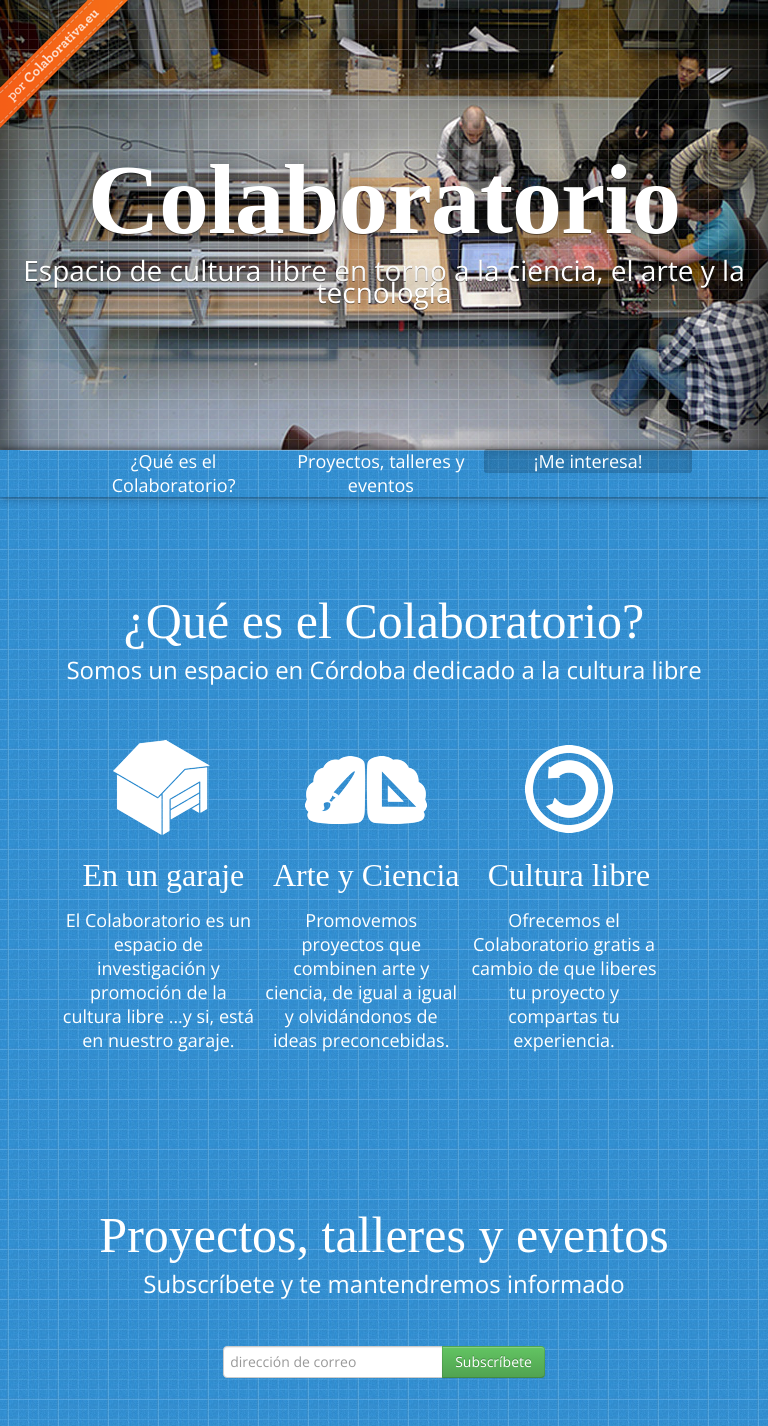
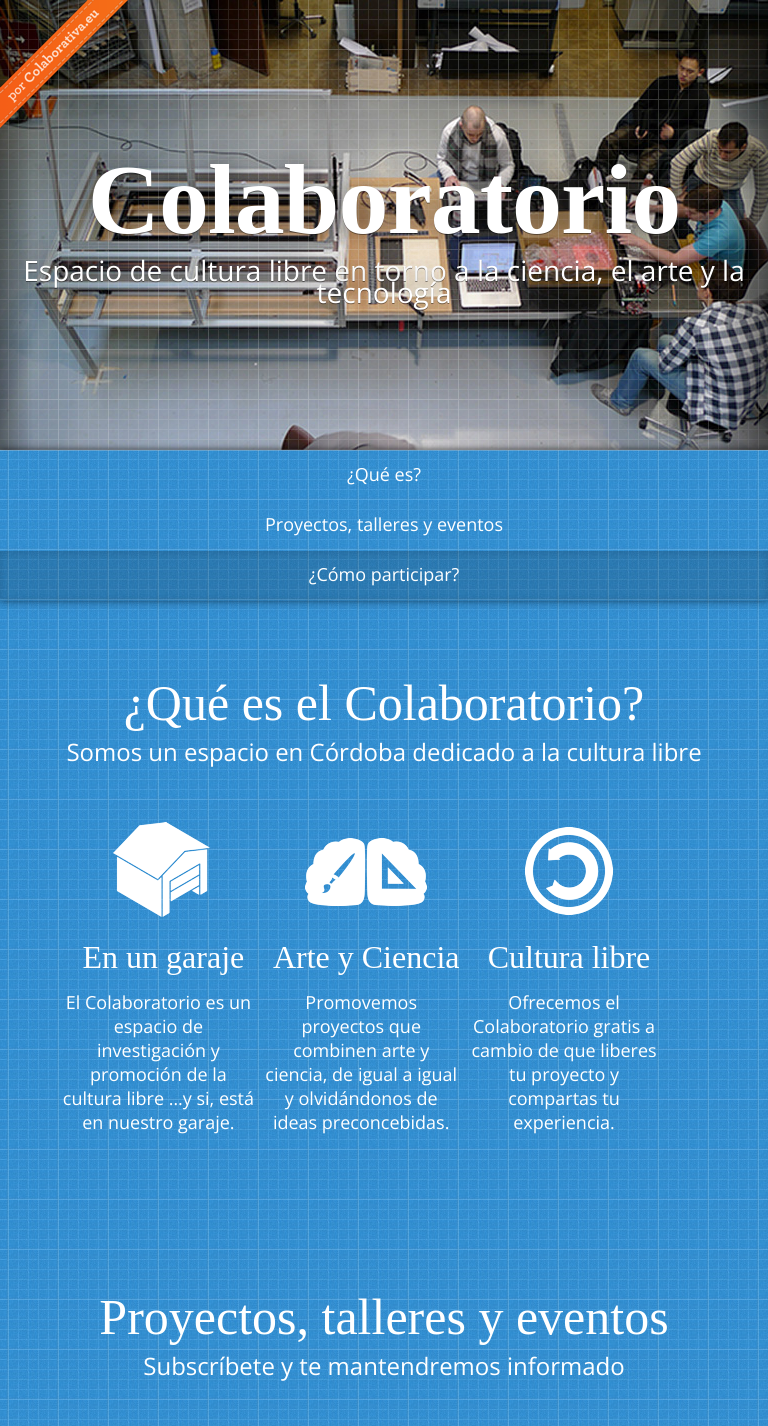
Before and after one commit to colaborativa/colaboratorio, a Jekyll site: the page built from home.md, in a window 768 px wide, cut to the strip 0-1426 px from the top of the page. Built offline with Jekyll 4.4.1, drawn with Linux system fonts in a browser that asks for light colours; comment, search, counter and statistics services are not loaded.

Commit message:
fixing navbar behabiour

```diff
--- a/_layouts/home.html
+++ b/_layouts/home.html
@@ -32,9 +32,9 @@
 		    <div class="container">
 		      <div class="nav-collapse collapse">
 		        <ul class="nav">
-		          <li><a href="#que">{{ page.section1.title }}</a></li>
+		          <li><a href="#que">¿Qué es?</a></li>
 		          <li><a href="#proyectos">{{ page.section2.title }}</a></li>
-		          <li><a href="#como">{{ page.section3.title }}</a></li>
+		          <li><a href="#como">¿Cómo participar?</a></li>
 		        </ul>
 		      </div>
 		    </div>
--- a/css/colaboratorio-theme.css
+++ b/css/colaboratorio-theme.css
@@ -69,6 +69,7 @@ footer {
   background-color: none;
   font-size: 13px;
   position: relative;
+  border-top: 1px solid rgba(255, 255, 255, 0.3);
 }
 #homepage > .navbar .navbar-inner {
   background-color: inherit;
@@ -82,7 +83,6 @@ footer {
   box-shadow: 0 1px 10px rgba(0, 0, 0, 0.2);
 }
 #homepage > .navbar .nav {
-  border-top: 1px solid rgba(255, 255, 255, 0.3);
   margin: 0px;
   padding: 0 50px;
   -webkit-box-sizing: border-box;
@@ -90,8 +90,11 @@ footer {
   box-sizing: border-box;
   width: 100%;
 }
-#homepage > .navbar .nav .active > a {
+#homepage > .navbar .nav .active {
   background-color: rgba(0, 0, 0, 0.15);
+}
+#homepage > .navbar .nav .active a {
+  background-color: rgba(0, 0, 0, 0);
 }
 #homepage > .navbar .nav li {
   line-height: 50px;
@@ -100,6 +103,9 @@ footer {
   box-sizing: border-box;
   width: 33%;
   text-align: center;
+}
+#homepage > .navbar .nav li:hover {
+  background-color: rgba(0, 0, 0, 0.1);
 }
 #homepage > .navbar .nav li a {
   padding: 0px;
@@ -112,16 +118,47 @@ footer {
 #homepage > .navbar .nav li a:active {
   color: white;
 }
-@media (max-width: 979px) {
-  .navbar .nav > li {
-    float: left;
+@media (min-width: 320px) and (max-width: 768px) {
+  #homepage .navbar {
+    margin: 0px;
+    padding: 0px;
   }
-  .navbar .nav > li a {
+  #homepage .navbar .navbar-inner {
+    margin: 0px;
+    padding: 0px;
+  }
+  #homepage .navbar .navbar-inner .nav {
+    margin: 0px;
+    padding: 0px;
+  }
+  #homepage .navbar .nav > li {
+    float: none;
+    width: 100%;
+    height: 50px;
+  }
+  #homepage .navbar .nav > li a {
     font-weight: 400;
     margin-bottom: 0px;
-    line-height: 24px;
+    line-height: 50px;
   }
-  .navbar .nav > li a:hover {
+  #homepage .navbar .nav > li a:hover {
+    background-color: transparent;
+  }
+}
+@media (min-width: 768px) {
+  #homepage .navbar .nav > li {
+    float: left;
+    height: 50px;
+    text-overflow: ellipsis;
+    white-space: nowrap;
+    overflow: hidden;
+  }
+  #homepage .navbar .nav > li a {
+    font-weight: 400;
+    margin-bottom: 0px;
+    line-height: 50px;
+  }
+  #homepage .navbar .nav > li a:hover {
     background-color: transparent;
   }
 }
```
Also changed, not shown: less/colaboratorio-theme.less (+45 -7 lines).
